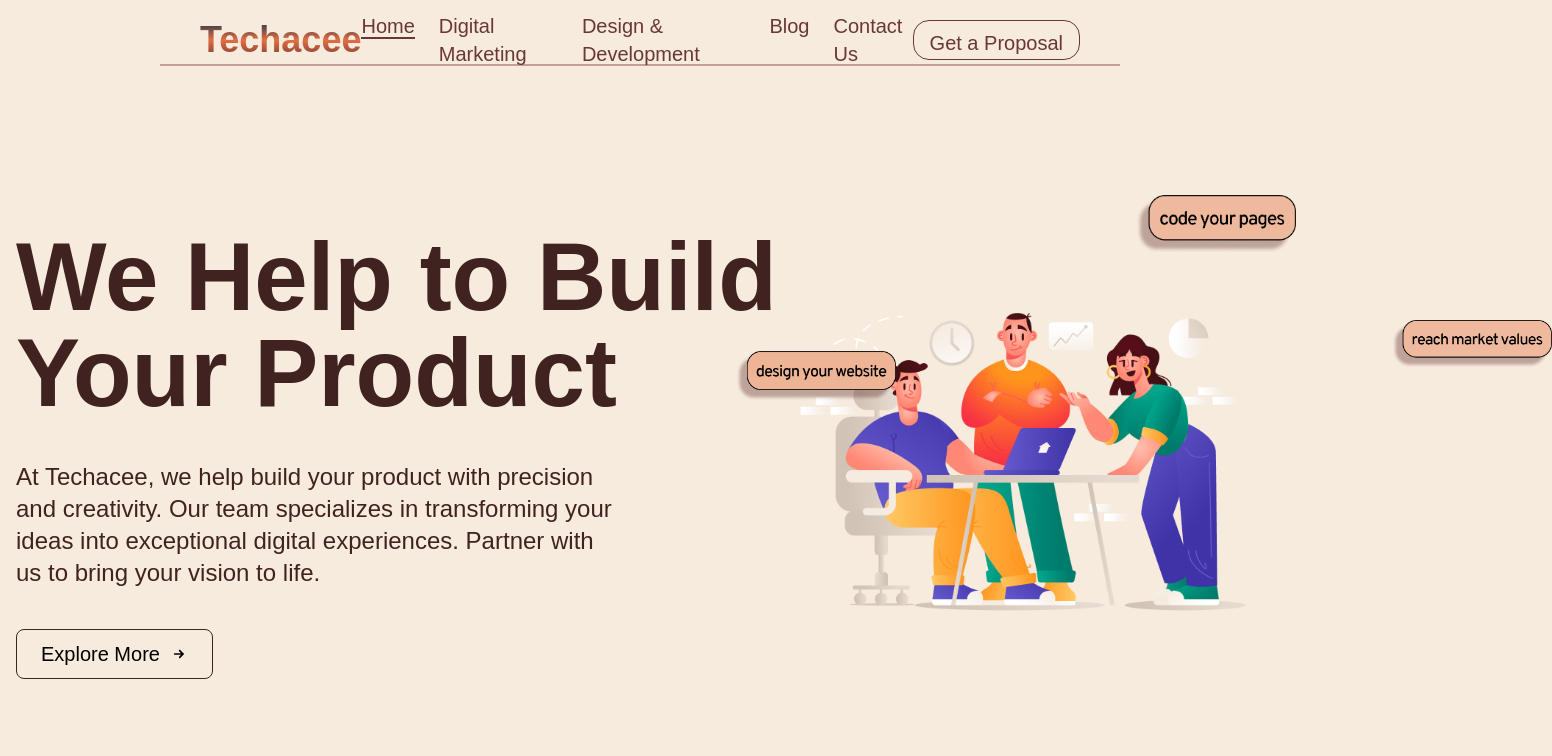
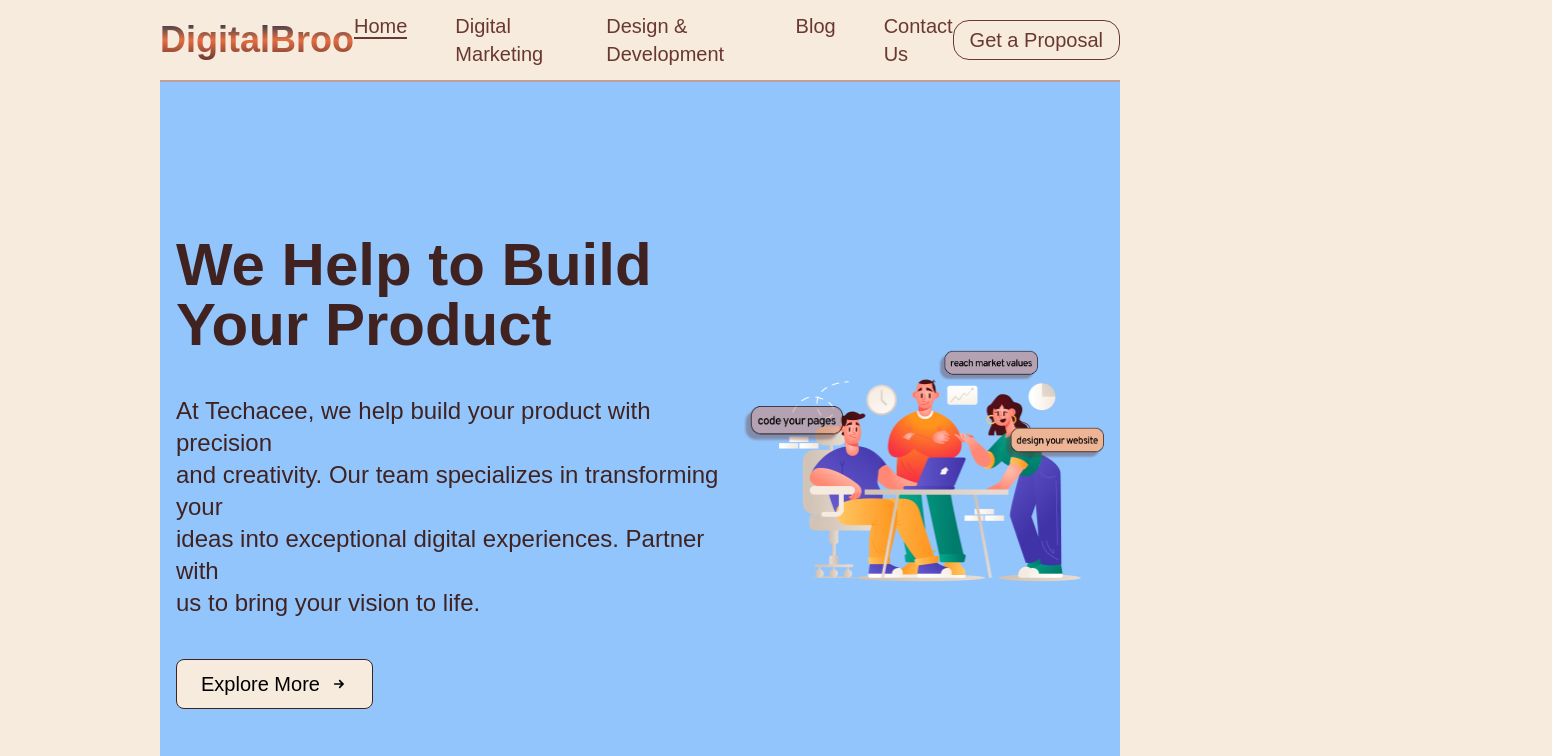
Before and after one commit to Agent-006/digitalbroo, a Next.js app: page / in a window 1280 px wide. Shown: the top 756 px of the page, 1552 px wide, since content can reach past the window. Built offline with nearby package versions, Linux system fonts and the light colour scheme; a web font is replaced by a local one.

Commit message:
refactor: navbar

```diff
--- a/src/app/components/Hero.tsx
+++ b/src/app/components/Hero.tsx
@@ -7,7 +7,7 @@
   return (
     <div className="flex flex-col md:flex-row items-center px-4 h-screen max-h-screen-xl w-full max-w-screen-2xl mx-auto">
       <div className="flex relative flex-col items-start md:w-1/2 xl:w-2/3 w-full xl:-mt-5 lg:-mt-[4rem] md:-mt-[1rem] mt-20 lg:pr-8">
-        <p className="lg:text-6xl xl:text-8xl md:text-5xl text-3xl font-bold text-dark text-left md:ml-14 xl:ml-0">
+        <p className="lg:text-6xl xl:text-6xl md:text-5xl text-3xl font-bold text-dark text-left md:ml-14 xl:ml-0">
           We Help to Build <br /> Your Product
         </p>
         <p className="text-left mt-4 text-sm xl:text-2xl text-dark xl:mt-10 md:ml-14 xl:ml-0">
@@ -18,21 +18,38 @@
         </Button>
       </div>
 
-
-      <div className="flex relative md:absolute md:ml-[30rem] lg:ml-[36rem] xl:ml-[47rem] items-center md:w-2/5 xl:w-2/5 w-full md:mt-8 mt-20 lg:mt-0">
-
-      <Image src={'/frame41.png'} alt={'frame1'} width={100} height={100} className='absolute lg:ml-[14rem] lg:-mt-[19rem] md:ml-[8rem] md:-mt-[13rem] xl:ml-[23rem] xl:-mt-[30rem] ml-[12rem] -mt-[17rem] xl:w-40 md:w-28'/>
-      <Image src={'/frame40.png'} alt={'frame2'} width={100} height={100} className='absolute md:-ml-[5rem] md:-mt-[7rem] -ml-[1rem] -mt-[10rem] lg:-ml-[2rem] lg:-mt-[11rem] xl:w-40 md:w-32'/>
-      <Image src={'/frame42.png'} alt={'frame3'} width={100} height={100} className='absolute lg:ml-[24rem] lg:-mt-[10rem] md:ml-[15rem] md:-mt-[6rem] xl:ml-[39rem] xl:-mt-[15rem] ml-[19rem] -mt-[10rem] xl:w-40 md:w-32'/>
+      <div className="relative flex items-center md:w-2/5 xl:w-2/5 w-full md:mt-8 mt-20 lg:mt-0">
+        <div className="relative w-full h-full">
           <Image
             src="/component8.png"
             alt="hero img"
             width={600}
             height={600}
-          className="max-w-full h-auto w-full md:w-4/5 lg:w-full"
+            className="relative max-w-full h-auto w-full md:w-4/5 lg:w-full mx-auto"
+          />
+          <Image
+            src="/frame41.png"
+            alt="frame1"
+            width={100}
+            height={100}
+            className="absolute left-9 top-1/4 transform -translate-y-1/2 -translate-x-1/2"
+          />
+          <Image
+            src="/frame40.png"
+            alt="frame2"
+            width={100}
+            height={100}
+            className="absolute right-0 bottom-1/2 transform -translate-y-3/4 -translate-x-1/5"
+          />
+          <Image
+            src="/frame42.png"
+            alt="frame3"
+            width={100}
+            height={100}
+            className="absolute top-0 left-2/3 transform -translate-y-1/2 -translate-x-1/2"
           />
         </div>
-
+      </div>
     </div>
   );
 };
--- a/src/app/page.tsx
+++ b/src/app/page.tsx
@@ -11,12 +11,33 @@
 
 export default function Home() {
   return (
-    <div className="flex flex-col h-auto mb-20 gap-20 md:gap-5 items-center justify-center">
+
+    <div className="w-full px-2 md:px-10 xl:px-[10rem]">
+      <div className="flex flex-col gap-20 md:gap-5 max-w-wrapper bg-blue-300">
       <Hero/>
-      <Offer/>
+      {/* <Offer/>
       <AboutSection/>
       <WorkExample/>
-      <Client/>
+      <Client/> */}
+
+    </div>
     </div>
   );
 }
+
+
+// {navItems.map((item) => {
+//   const isActive = path === item.path;
+//   return (
+//     <li key={item.path}>
+//       <Link
+//         href={item.path}
+//         className={`${
+//           isActive ? "border-b-2 border-[#6A3834]" : ""
+//         } lg:text-[16px] md:text-[12px] xl:text-xl text-[#6A3834]`}
+//       >
+//         {item.name}
+//       </Link>
+//     </li>
+//   );
+// })}
--- a/src/components/shared/Navbar.tsx
+++ b/src/components/shared/Navbar.tsx
@@ -10,22 +10,24 @@
   const path = usePathname();
 
   return (
-    <div className="w-full min-w-screen-2xl h-[4rem] relative top-0">
-      <div className="flex mx-4 md:mx-10 lg:mx-20 xl:mx-40 h-full">
-        <div className="flex justify-between items-center w-full px-4 sm:px-6 md:px-10 h-full mt-2 ">
-          <h1 className="text-xl xl:text-4xl font-bold bg-gradient-to-b from-[#0F324F] via-[#E66E42] to-[#6A3834] bg-clip-text text-transparent">
-            Techacee
+    <div className="w-full">
+      <div className="flex items-center h-20 md:h-16 xl:h-20 w-full justify-between px-2 md:px-10 xl:px-[10rem]">
+        <div className="">
+          <h1 className="text-lg xl:text-4xl font-bold bg-gradient-to-b from-[#0F324F] via-[#E66E42] to-[#6A3834] bg-clip-text text-transparent">
+            DigitalBroo
           </h1>
-          <ul className="hidden md:flex gap-x-7 md:gap-x-6">
+        </div>
+
+        <div className="md:flex flex-row items-center hidden">
+          <ul className="flex gap-5 xl:gap-[3rem]">
             {navItems.map((item) => {
               const isActive = path === item.path;
               return (
                 <li key={item.path}>
                   <Link
                     href={item.path}
-                    className={`${
-                      isActive ? "border-b-2 border-[#6A3834]" : ""
-                    } lg:text-[16px] md:text-[12px] xl:text-xl text-[#6A3834]`}
+                    className={`${isActive ? "border-b-2 border-[#6A3834]" : ""
+                      } lg:text-[16px] md:text-[12px] xl:text-xl text-[#6A3834]`}
                   >
                     {item.name}
                   </Link>
@@ -33,17 +35,27 @@
               );
             })}
           </ul>
-          <Link href="">
-            <Button variant={"outline"} className="hidden md:block bg-light border border-[#6A3834] rounded-2xl text-center" asChild>
-              <p className="text-dark-foreground xl:text-xl">Get a Proposal</p>
-            </Button>
-          </Link>
-          <div className="lg:hidden md:hidden top-5 right-4 block z-50">
+        </div>
+
+        <div className="">
+          <div className="hidden md:block">
+            <Link href="">
+              <Button
+                variant={"outline"}
+                className="bg-light border border-[#6A3834] rounded-2xl text-center"
+                asChild
+              >
+                <p className="text-dark-foreground xl:text-xl">Get a Proposal</p>
+              </Button>
+            </Link>
+          </div>
+
+          <div className="block md:hidden mr-1">
             <MobileNavbar />
           </div>
         </div>
       </div>
-      <hr className="border-t-2 border-[#C19E96] mx-4 md:mx-10 lg:mx-20 xl:mx-40" />
+      <hr className="border-t-2 border-[#C19E96] mx-2 md:mx-10 xl:mx-[10rem]" />
     </div>
   );
 };
--- a/tailwind.config.ts
+++ b/tailwind.config.ts
@@ -69,6 +69,9 @@
         md: "calc(var(--radius) - 2px)",
         sm: "calc(var(--radius) - 4px)",
       },
+      maxWidth: {
+        'wrapper': '1440px',
+      },
       keyframes: {
         "accordion-down": {
           from: { height: "0" },
```
Lines whose indentation alone changed are shown as unchanged.
